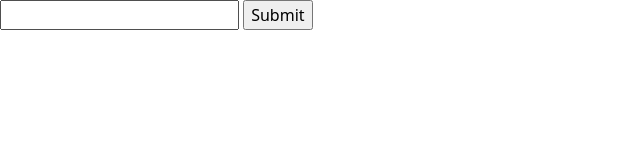
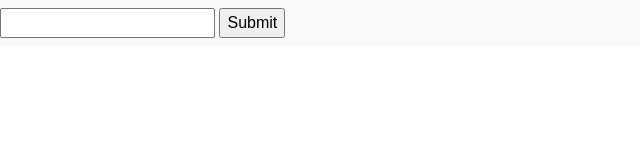
Before and after one commit to MiroRahkonen/Webprogramming-Week-4, a website built with Parcel: page index.html in a window 1280 px wide. Shown: the whole page, without its empty margins (0-640 px from the left). Built offline with nearby package versions, Linux system fonts and the light colour scheme.

Commit message:
Update index.html

```diff
--- a/index.html
+++ b/index.html
@@ -1,20 +1,27 @@
 <!DOCTYPE html>
 <html lang="en">
 <head>
-    <meta charset="UTF-8" />
-    <meta http-equiv="X-UA-Compatible" content="IE=edge" />
-    <meta name="viewport" content="width=device-width, initial-scale=1.0" />
+    <meta charset="UTF-8">
+    <meta http-equiv="X-UA-Compatible" content="IE=edge">
+    <meta name="viewport" content="width=device-width, initial-scale=1.0">
     <script src="./src/index.js" defer></script>
-    <!-- CSS only -->
-    <link
-      href="https://cdn.jsdelivr.net/npm/bootstrap@5.2.1/dist/css/bootstrap.min.css" rel="stylesheet" integrity="sha384-iYQeCzEYFbKjA/T2uDLTpkwGzCiq6soy8tYaI1GyVh/UjpbCx/TYkiZhlZB6+fzT" crossorigin="anonymous"/>
+    <!-- CSS only-->
+    <link href="https://cdn.jsdelivr.net/npm/bootstrap@5.2.1/dist/css/bootstrap.min.css" rel="stylesheet" integrity="sha384-iYQeCzEYFbKjA/T2uDLTpkwGzCiq6soy8tYaI1GyVh/UjpbCx/TYkiZhlZB6+fzT" crossorigin="anonymous">
+    <link rel="stylesheet" href="./src/styles.css">
+    <link rel="preconnect" href="https://fonts.googleapis.com">
+    <link rel="preconnect" href="https://fonts.gstatic.com" crossorigin>
+    <link href="https://fonts.googleapis.com/css2?family=Roboto&display=swap" rel="stylesheet">
     <title>Week 4 assignment</title>
 </head>
 <body>
+    <nav class="navbar navbar-expand-lg bg-light">
         <form>
-      <input type="text" id="input-show" />
-      <input type="submit" id="submit-data" />
+            <input type="text" id="input-show">
+            <input type="submit" id="submit-data">
         </form>
-    <div id="showlist"></div>
+    </nav>
+    <div id="showlist">
+
+    </div>
 </body>
 </html>
```
Lines whose indentation alone changed are shown as unchanged.
